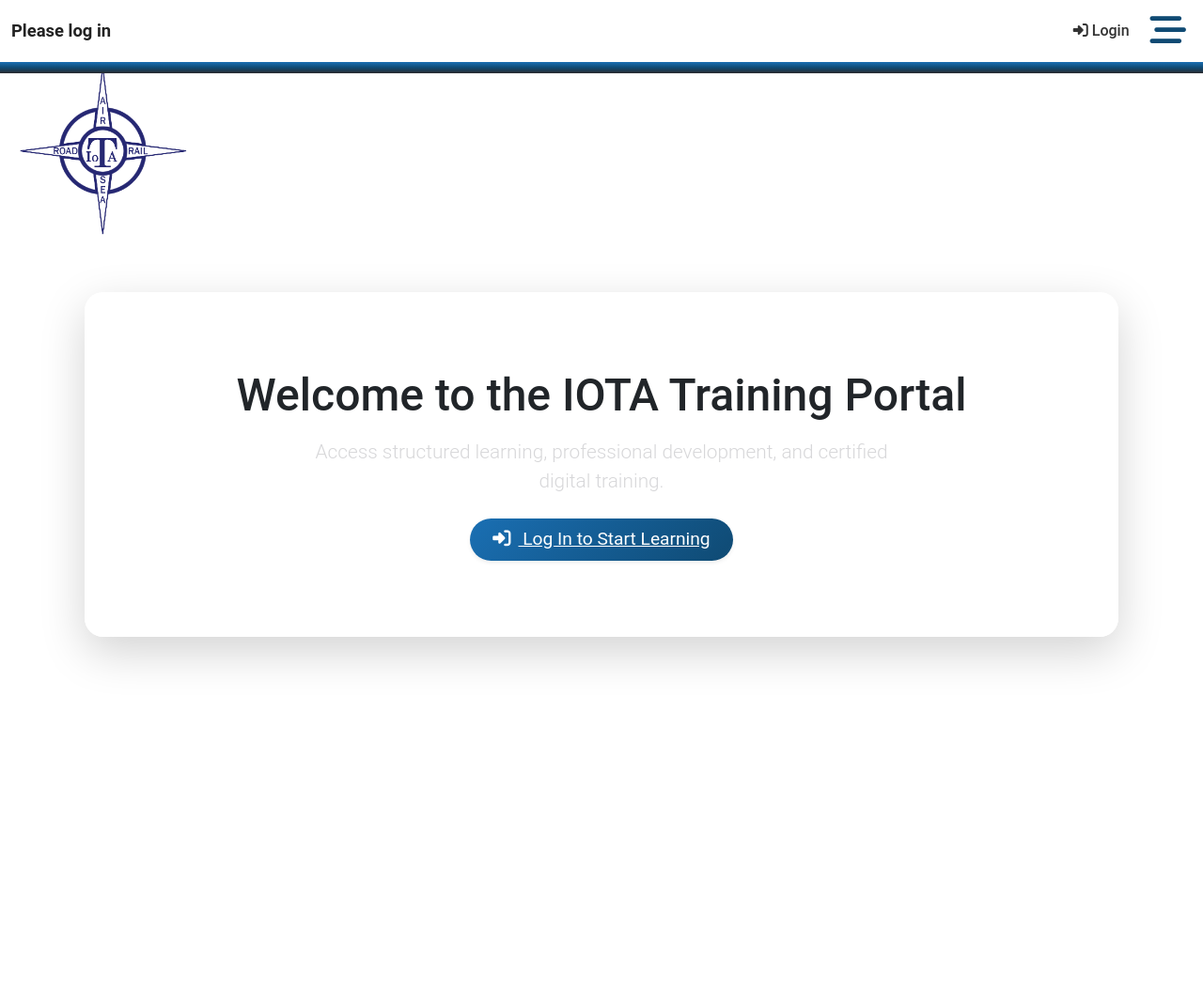
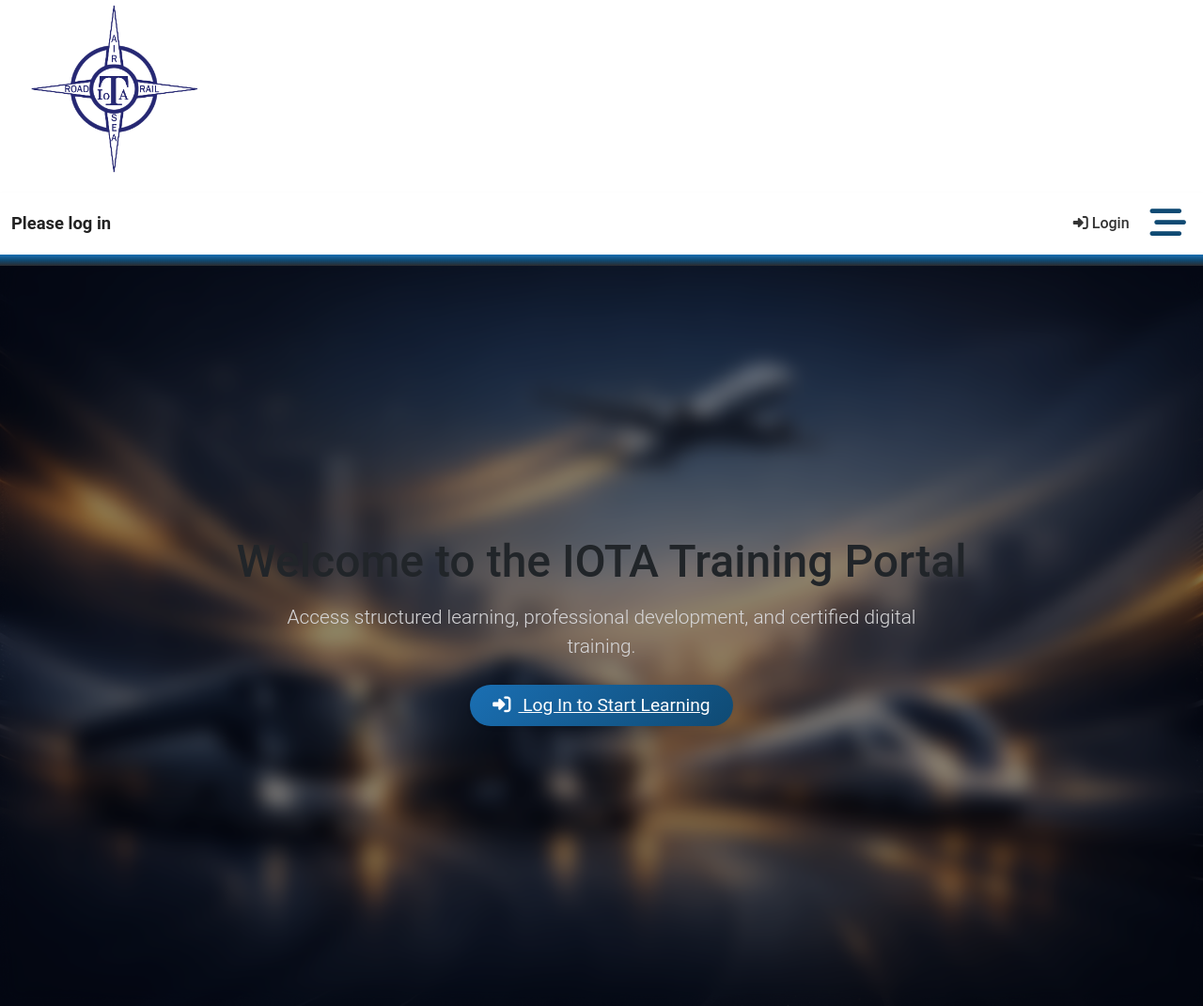
Before and after one commit to Rick-8/ioTa, a Django app: page / in a window 1280 px wide. Shown: the whole page at 94% size. Before the commit the page ends 707 px from the top, so only its background shows below. Run offline with Django 5.2, Linux system fonts and the light colour scheme.

Commit message:
Add - home page styleing

```diff
--- a/home/templates/home/index.html
+++ b/home/templates/home/index.html
@@ -1,29 +1,34 @@
 {% extends "base.html" %}
+{% load static %}
+
 {% block title %}IOTA – Home{% endblock %}
 
 {% block iota_content %}
 
-<div class="container py-5">
+<section class="iota-hero">
 
-    <!-- HERO SECTION -->
-    <div class="text-center px-3 px-md-5">
+  <!-- Background image -->
+  <div class="iota-hero__bg" style="background-image: url('{% static "images/iota-background.png" %}');"></div>
 
-        <!-- HEADER -->
+  <!-- Glass overlay -->
+  <div class="iota-hero__glass"></div>
+
+  <!-- Content -->
+  <div class="iota-hero__content">
+    <div class="iota-hero__inner">
+
       <h1 class="iota-header mb-3" style="font-size: clamp(1.8rem, 4vw, 3rem);">
         Welcome to the IOTA Training Portal
       </h1>
 
-        <!-- SUBTEXT -->
       <p class="lead mx-auto"
-           style="color: var(--iota-silver); max-width: 650px; font-size: clamp(1rem, 2vw, 1.3rem);">
+         style="color: var(--iota-silver); max-width: 700px; font-size: clamp(1rem, 2vw, 1.3rem);">
         Access structured learning, professional development, and certified digital training.
       </p>
 
-        <!-- BUTTONS -->
       <div class="mt-4 d-flex flex-column flex-md-row justify-content-center align-items-center gap-3">
 
         {% if user.is_authenticated %}
-                <!-- VIEW COURSES -->
           <a href="{% url 'academy_dashboard' %}"
              class="iota-btn btn-lg rounded-pill px-4 py-2 shadow-sm"
              style="font-size: clamp(1rem, 1.5vw, 1.2rem);">
@@ -31,7 +36,6 @@
             View My Courses
           </a>
         {% else %}
-                <!-- LOGIN CTA -->
           <a href="{% url 'account_login' %}"
              class="iota-btn btn-lg rounded-pill px-4 py-2 shadow-sm"
              style="font-size: clamp(1rem, 1.5vw, 1.2rem);">
@@ -41,20 +45,21 @@
         {% endif %}
 
         {% if user.is_superuser %}
-                <!-- MANAGER TOOLS -->
           <a href="{% url 'academy_manager_dashboard' %}"
              class="btn btn-outline-light btn-lg rounded-pill px-4 py-2 shadow-sm"
-                   style="
-                       font-size: clamp(1rem, 1.5vw, 1.2rem);
+             style="font-size: clamp(1rem, 1.5vw, 1.2rem);
                     border-color: var(--iota-silver);
-                       color: var(--iota-silver);
-                   ">
+                    color: var(--iota-silver);">
             <i class="fa-solid fa-toolbox me-2"></i>
             Manager Tools
           </a>
         {% endif %}
+
       </div>
+
     </div>
   </div>
 
+</section>
+
 {% endblock %}
--- a/static/css/style.css
+++ b/static/css/style.css
@@ -178,3 +178,47 @@
     background: linear-gradient(135deg, var(--iota-blue-dark), var(--iota-gunmetal));
     transform: translateY(-2px);
 }
+
+/* =========================================================
+   page styling
+   ========================================================= */
+
+.iota-hero{
+  position: relative;
+  min-height: 100vh;
+  width: 100%;
+  overflow: hidden;
+}
+
+.iota-hero__bg{
+  position: absolute;
+  inset: 0;
+  background-size: cover;
+  background-position: center;
+  background-repeat: no-repeat;
+  z-index: 0;
+}
+
+.iota-hero__glass{
+  position: absolute;
+  inset: 0;
+  z-index: 1;
+  background: rgba(5, 10, 20, 0.45); /* lighter dark */
+  backdrop-filter: blur(10px);
+  -webkit-backdrop-filter: blur(10px);
+}
+
+.iota-hero__content{
+  position: relative;
+  z-index: 2;
+  min-height: 100vh;
+  display: flex;
+  align-items: center;
+  justify-content: center;
+  text-align: center;
+  padding: clamp(1.5rem, 3vw, 3rem);
+}
+
+.iota-hero__inner{
+  max-width: 1000px;
+}
--- a/templates/base.html
+++ b/templates/base.html
@@ -1,32 +1,55 @@
 {% load static %}
-<!DOCTYPE html>
+<!doctype html>
 <html lang="en">
-
   <head>
-    <meta charset="UTF-8">
-    <meta name="viewport" content="width=device-width, initial-scale=1.0">
+    <meta charset="UTF-8" />
+    <meta name="viewport" content="width=device-width, initial-scale=1.0" />
     <title>{% block title %}IOTA Training{% endblock %}</title>
 
     <!-- Bootstrap -->
-    <link href="https://cdn.jsdelivr.net/npm/bootstrap@5.3.3/dist/css/bootstrap.min.css" rel="stylesheet">
+    <link
+      href="https://cdn.jsdelivr.net/npm/bootstrap@5.3.3/dist/css/bootstrap.min.css"
+      rel="stylesheet"
+    />
 
     <!-- Icons -->
-    <link rel="stylesheet" href="https://cdnjs.cloudflare.com/ajax/libs/font-awesome/6.5.0/css/all.min.css">
+    <link
+      rel="stylesheet"
+      href="https://cdnjs.cloudflare.com/ajax/libs/font-awesome/6.5.0/css/all.min.css"
+    />
 
     <!-- Styles -->
-    <link href="{% static 'css/style.css' %}" rel="stylesheet">
+    <link href="{% static 'css/style.css' %}" rel="stylesheet" />
 
     <!-- Favicon -->
-    <link rel="icon" type="image/x-icon" href="{% static 'images/favicon.ico' %}">
+    <link
+      rel="icon"
+      type="image/x-icon"
+      href="{% static 'images/favicon.ico' %}"
+    />
   </head>
 
   <body class="iota-body bg-white">
 
     <!-- ================================================= -->
+    <!--                    TOP LOGO                       -->
+    <!-- ================================================= -->
+    <header class="iota-topbar">
+      <div class="container-fluid">
+        <div class="iota-logo-container text-center">
+          <img
+            src="{% static 'images/5a1f46e2429382896ede9fe2dfd980e0.png' %}"
+            alt="IOTA Logo"
+            class="iota-logo"
+          />
+        </div>
+      </div>
+    </header>
+
+    <!-- ================================================= -->
     <!--                     NAVBAR                        -->
     <!-- ================================================= -->
     <nav class="navbar navbar-expand-lg iota-navbar shadow-sm position-relative">
-
       <div class="container-fluid d-flex align-items-center justify-content-between">
 
         <!-- LEFT SIDE (WELCOME TEXT) -->
@@ -36,15 +59,12 @@
             Welcome, {{ user.first_name|default:user.username }}
           </span>
           {% else %}
-                    <span class="iota-nav-user">
-                        Please log in
-                    </span>
+          <span class="iota-nav-user"> Please log in </span>
           {% endif %}
         </div>
 
         <!-- RIGHT SIDE -->
         <div class="d-flex align-items-center">
-
           <!-- Login/Logout -->
           <div class="me-3">
             {% if user.is_authenticated %}
@@ -59,42 +79,27 @@
           </div>
 
           <!-- MENU BUTTON -->
-                <button class="iota-menu-btn"
+          <button
+            class="iota-menu-btn"
             type="button"
             data-bs-toggle="offcanvas"
             data-bs-target="#iotaMenu"
-                        aria-controls="iotaMenu">
+            aria-controls="iotaMenu"
+          >
             <i class="fa-solid fa-bars-staggered"></i>
           </button>
-
         </div>
-
       </div>
     </nav>
 
     <!-- ================================================= -->
-    <!--                    LOGO BELOW NAV                 -->
+    <!--                    PAGE CONTENT                   -->
     <!-- ================================================= -->
-    <div class="iota-logo-container text-center">
-        <img src="{% static 'images/5a1f46e2429382896ede9fe2dfd980e0.png' %}"
-             alt="IOTA Logo"
-             class="iota-logo">
-    </div>
-
-    <!-- ================================================= -->
-    <!--                    PAGE WRAPPER                   -->
-    <!-- ================================================= -->
-    <div class="iota-wrapper">
-        <div class="iota-content-container">
-            <div class="iota-glass-card shadow-lg">
-
+    <main>
       {% block iota_content %}
         {% block content %}{% endblock %}
       {% endblock %}
-
-            </div>
-        </div>
-    </div>
+    </main>
 
     <!-- ================================================= -->
     <!--                   OFFCANVAS MENU                  -->
@@ -106,6 +111,5 @@
     <!-- Scripts -->
     <script src="https://cdn.jsdelivr.net/npm/bootstrap@5.3.3/dist/js/bootstrap.bundle.min.js"></script>
     {% block extra_js %}{% endblock %}
-
   </body>
 </html>
```
Also changed, not shown: README.md (deleted), db.sqlite3, static/images/iota-background.png (added). Lines whose indentation alone changed are shown as unchanged.
